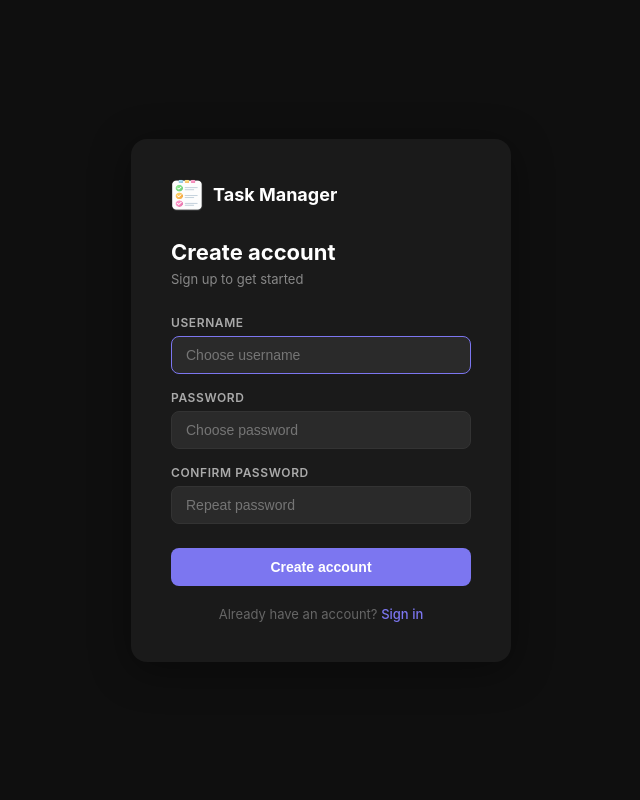
After one commit to adsetsuko0/task_manager, a Django app: page /register/ in a window 1280 px wide. The commit adds this page. Shown: the whole page, without its empty margins (319-959 px from the left). Run offline with Django 5.2, Linux system fonts and the light colour scheme.

Commit message:
logout register done

```diff
--- /dev/null
+++ b/tasks/templates/tasks/register.html
@@ -0,0 +1,131 @@
+<!DOCTYPE html>
+<html lang="en">
+<head>
+    <meta charset="UTF-8">
+    <meta name="viewport" content="width=device-width, initial-scale=1.0">
+    <title>Register · Task Manager</title>
+    {% load static %}
+    <link rel="icon" type="image/png" href="{% static 'tasks/icons/task_manager_logo.png' %}">
+    <style>
+        * { box-sizing: border-box; margin: 0; padding: 0; }
+        body {
+            font-family: -apple-system, BlinkMacSystemFont, 'Segoe UI', sans-serif;
+            background: #0f0f0f;
+            min-height: 100vh;
+            display: flex;
+            align-items: center;
+            justify-content: center;
+        }
+        .auth-card {
+            background: #1a1a1a;
+            border-radius: 16px;
+            padding: 40px;
+            width: 100%;
+            max-width: 380px;
+            box-shadow: 0 8px 40px rgba(0,0,0,0.4);
+        }
+        .auth-logo {
+            display: flex;
+            align-items: center;
+            gap: 10px;
+            margin-bottom: 28px;
+        }
+        .auth-logo img { width: 32px; height: 32px; }
+        .auth-logo span {
+            font-size: 18px;
+            font-weight: 700;
+            color: #fff;
+        }
+        h2 { font-size: 22px; font-weight: 700; color: #fff; margin-bottom: 6px; }
+        .auth-subtitle { color: #888; font-size: 13px; margin-bottom: 28px; }
+        .auth-field { margin-bottom: 16px; }
+        .auth-field label {
+            display: block;
+            font-size: 12px;
+            font-weight: 600;
+            color: #aaa;
+            text-transform: uppercase;
+            letter-spacing: 0.05em;
+            margin-bottom: 6px;
+        }
+        .auth-field input {
+            width: 100%;
+            padding: 10px 14px;
+            background: #2a2a2a;
+            border: 1px solid #333;
+            border-radius: 8px;
+            color: #fff;
+            font-size: 14px;
+            outline: none;
+            transition: border-color 0.2s;
+        }
+        .auth-field input:focus { border-color: #7c76f0; }
+        .auth-btn {
+            width: 100%;
+            padding: 11px;
+            background: #7c76f0;
+            color: #fff;
+            border: none;
+            border-radius: 8px;
+            font-size: 14px;
+            font-weight: 600;
+            cursor: pointer;
+            margin-top: 8px;
+            transition: background 0.2s;
+        }
+        .auth-btn:hover { background: #6a64d8; }
+        .auth-error {
+            background: rgba(224,49,49,0.15);
+            border: 1px solid rgba(224,49,49,0.3);
+            color: #ff6b6b;
+            padding: 10px 14px;
+            border-radius: 8px;
+            font-size: 13px;
+            margin-bottom: 16px;
+        }
+        .auth-footer {
+            text-align: center;
+            margin-top: 20px;
+            font-size: 13px;
+            color: #666;
+        }
+        .auth-footer a { color: #7c76f0; text-decoration: none; font-weight: 500; }
+        .auth-footer a:hover { text-decoration: underline; }
+    </style>
+</head>
+<body>
+    <div class="auth-card">
+        <div class="auth-logo">
+            <img src="{% static 'tasks/icons/task_manager_logo.png' %}" alt="logo">
+            <span>Task Manager</span>
+        </div>
+        <h2>Create account</h2>
+        <p class="auth-subtitle">Sign up to get started</p>
+
+        {% if error %}
+        <div class="auth-error">{{ error }}</div>
+        {% endif %}
+
+        <form method="POST">
+            {% csrf_token %}
+            <div class="auth-field">
+                <label>Username</label>
+                <input type="text" name="username" placeholder="Choose username" autofocus>
+            </div>
+            <div class="auth-field">
+                <label>Password</label>
+                <input type="password" name="password" placeholder="Choose password">
+            </div>
+            <div class="auth-field">
+                <label>Confirm password</label>
+                <input type="password" name="password2" placeholder="Repeat password">
+            </div>
+            <button type="submit" class="auth-btn">Create account</button>
+        </form>
+
+        <div class="auth-footer">
+            Already have an account? <a href="/login/">Sign in</a>
+        </div>
+    </div>
+</body>
+</html>
--- a/tasks/urls.py
+++ b/tasks/urls.py
@@ -59,5 +59,10 @@ urlpatterns = [
     path('notifications/', views.notifications, name='notifications'),
     path('tasks/<int:task_id>/info/', views.task_info, name='task_info'),
 
+
+    path('login/', views.login_view, name='login'),
+    path('register/', views.register_view, name='register'),
+    path('logout/', views.logout_view, name='logout'),
+
     path('dashboard/stats/', views.dashboard_stats, name='dashboard_stats'),
 ]   + static(settings.MEDIA_URL, document_root=settings.MEDIA_ROOT)
--- a/tasks/views.py
+++ b/tasks/views.py
@@ -16,7 +16,7 @@ from django.views.decorators.http import require_POST
 from django.views.decorators.csrf import csrf_exempt
 import json
 
-from django.contrib.auth import get_user_model
+from django.contrib.auth import get_user_model, login, logout, authenticate
 User = get_user_model()
 
 from django.db.models.signals import post_save
@@ -855,3 +855,46 @@ def notifications(request):
 def task_info(request, task_id):
     task = Task.objects.select_related('project').get(id=task_id)
     return JsonResponse({'project_id': task.project_id})
+
+
+def login_view(request):
+    if request.user.is_authenticated:
+        return redirect('/')
+
+    error = None
+    if request.method == 'POST':
+        username = request.POST.get('username')
+        password = request.POST.get('password')
+        user = authenticate(request, username=username, password=password)
+        if user:
+            login(request, user)
+            return redirect('/')
+        else:
+            error = 'Invalid username or password'
+
+    return render(request, 'tasks/login.html', {'error': error})
+
+def register_view(request):
+    if request.user.is_authenticated:
+        return redirect('/')
+
+    error = None
+    if request.method == 'POST':
+        username = request.POST.get('username')
+        password = request.POST.get('password')
+        password2 = request.POST.get('password2')
+
+        if password != password2:
+            error = 'Passwords do not match'
+        elif User.objects.filter(username=username).exists():
+            error = 'Username already taken'
+        else:
+            user = User.objects.create_user(username=username, password=password)
+            login(request, user)
+            return redirect('/')
+
+    return render(request, 'tasks/register.html', {'error': error})
+
+def logout_view(request):
+    logout(request)
+    return redirect('/login/')
```
Also changed, not shown: tasks/static/tasks/js/main.js (+14 -0 lines), tasks/templates/tasks/login.html (added, +144 -0 lines), tasks/templates/tasks/main.html (+11 -0 lines).
